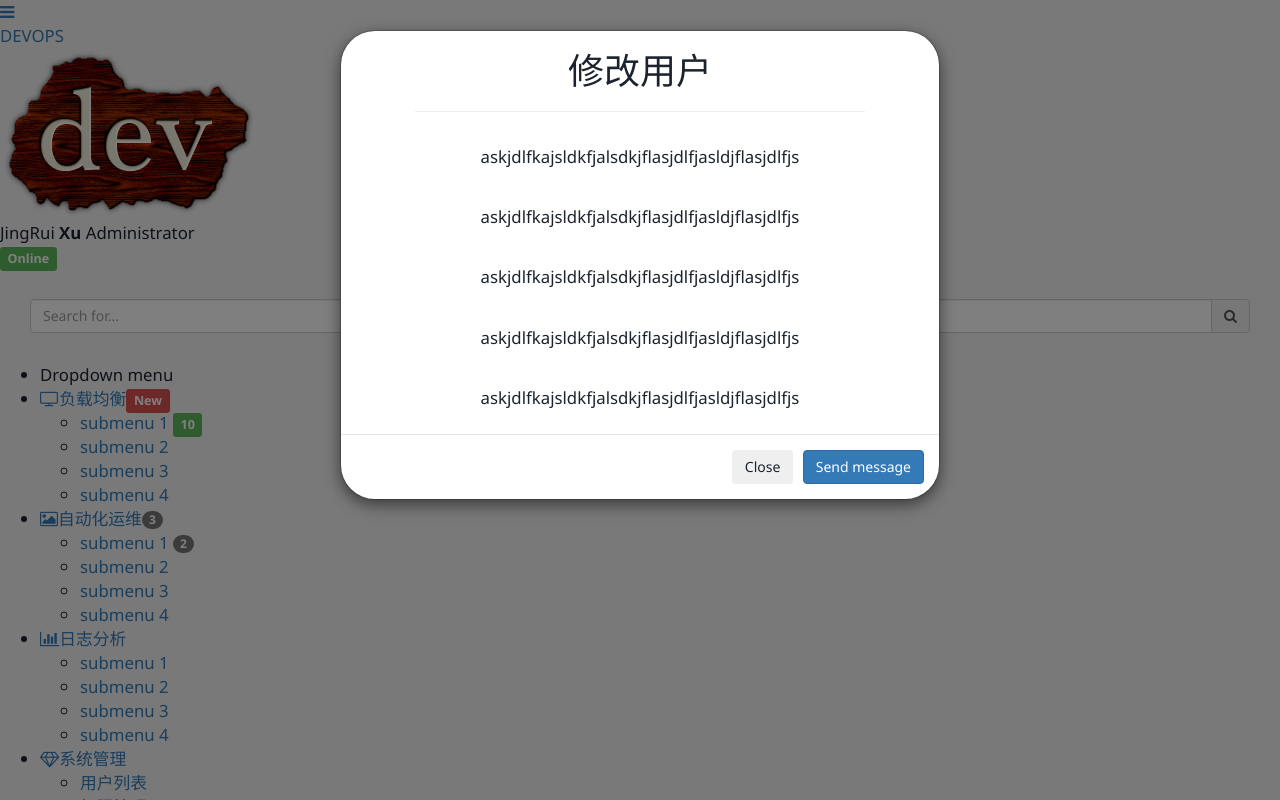
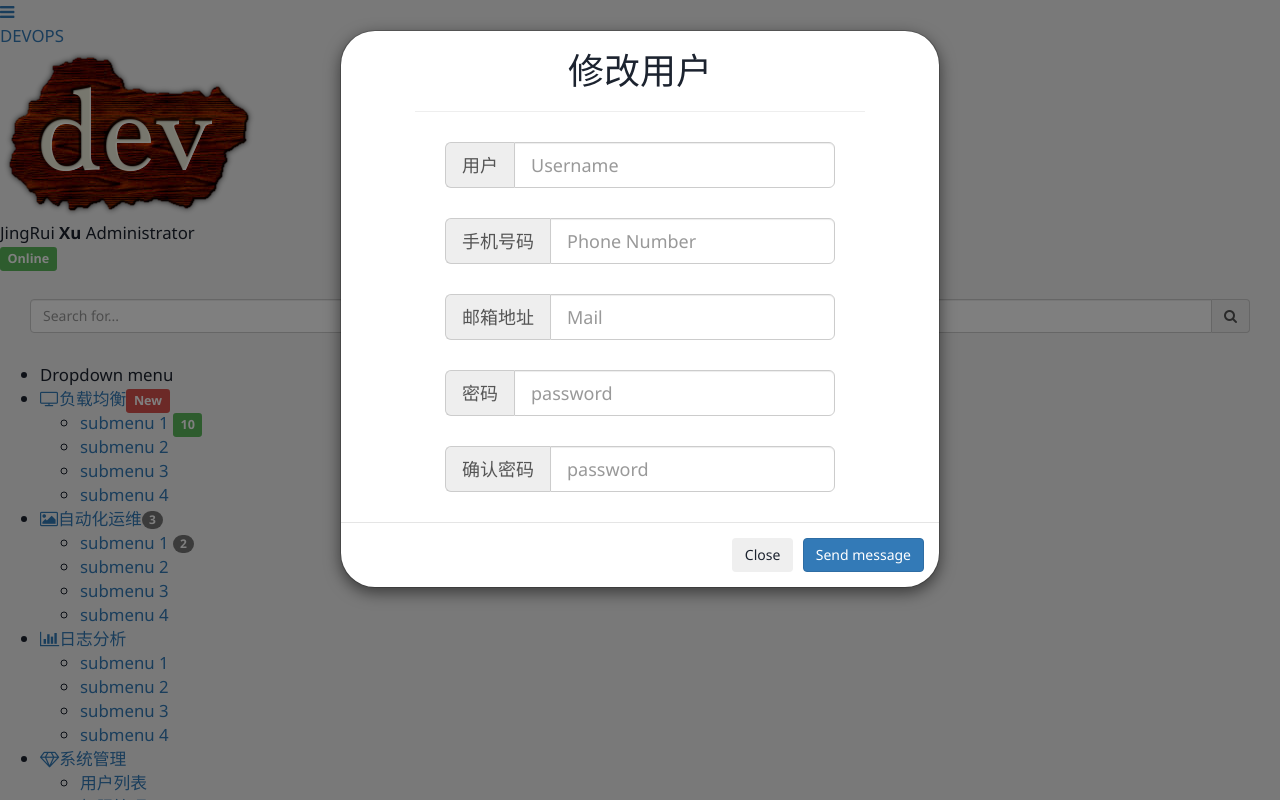
Before and after one commit to xujingrui/appweb, a Flask app: page /user/user_list in a window 1280 px wide, after a click on "修改用户". Run offline with Flask 2, Linux system fonts and the light colour scheme; some libraries are stand-ins or nearby versions.

```diff
--- a/templates/user_list.html
+++ b/templates/user_list.html
@@ -17,14 +17,37 @@
 <div class="modal fade bd-example-modal-lg" tabindex="-1" role="dialog" aria-labelledby="myLargeModalLabel" aria-hidden="true">
   <div class="modal-dialog ">
     <div class="modal-content">
-       <div class="user_button">
+     <div class="user_button">
       <h1>修改用户</h1>
-           <hr>
-        <p>askjdlfkajsldkfjalsdkjflasjdlfjasldjflasjdlfjs</p>
-	<p>askjdlfkajsldkfjalsdkjflasjdlfjasldjflasjdlfjs</p>
-	<p>askjdlfkajsldkfjalsdkjflasjdlfjasldjflasjdlfjs</p>
-	<p>askjdlfkajsldkfjalsdkjflasjdlfjasldjflasjdlfjs</p>
-	<p>askjdlfkajsldkfjalsdkjflasjdlfjasldjflasjdlfjs</p>
+         <hr>
+        <p></p>
+
+
+         <div class="input-group input-group-lg">
+  <span class="input-group-addon" id="sizing-addon1">用户</span>
+  <input type="text" class="form-control" placeholder="Username" aria-describedby="sizing-addon1">
+</div>
+
+         <div class="input-group input-group-lg">
+  <span class="input-group-addon" id="sizing-addon1">手机号码</span>
+  <input type="text" class="form-control" placeholder="Phone Number" aria-describedby="sizing-addon1">
+</div>
+
+         <div class="input-group input-group-lg">
+  <span class="input-group-addon" id="sizing-addon1">邮箱地址</span>
+  <input type="text" class="form-control" placeholder="Mail" aria-describedby="sizing-addon1">
+</div>
+
+         <div class="input-group input-group-lg">
+  <span class="input-group-addon" id="sizing-addon1">密码</span>
+  <input type="password" class="form-control" placeholder="password" aria-describedby="sizing-addon1">
+</div>
+
+         <div class="input-group input-group-lg">
+  <span class="input-group-addon" id="sizing-addon1">确认密码</span>
+  <input type="password" class="form-control" placeholder="password" aria-describedby="sizing-addon1">
+</div>
+
       </div>
 
         <div class="modal-footer">
@@ -47,12 +70,9 @@
          <hr>
         <p></p>
 
+
          <div class="input-group input-group-lg">
-  <span class="input-group-addon" id="sizing-addon1">名</span>
-  <input type="text" class="form-control" placeholder="Username" aria-describedby="sizing-addon1">
-</div>
-         <div class="input-group input-group-lg">
-  <span class="input-group-addon" id="sizing-addon1">姓</span>
+  <span class="input-group-addon" id="sizing-addon1">用户</span>
   <input type="text" class="form-control" placeholder="Username" aria-describedby="sizing-addon1">
 </div>
 
```
Also changed, not shown: models.py (+30 -3 lines).
